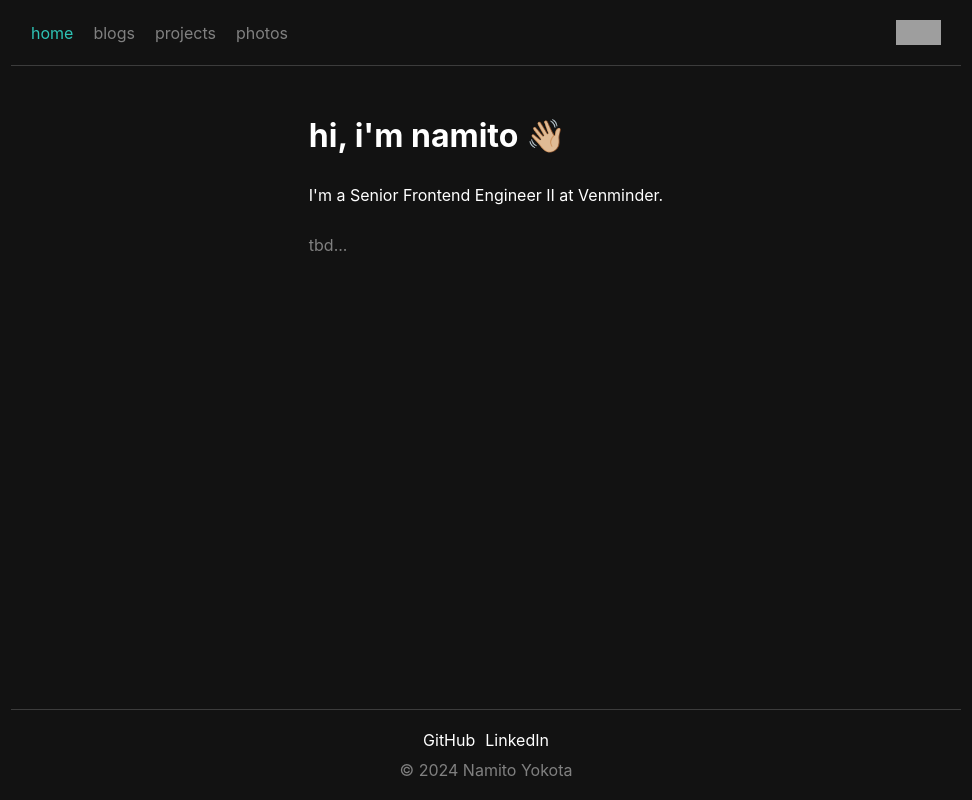
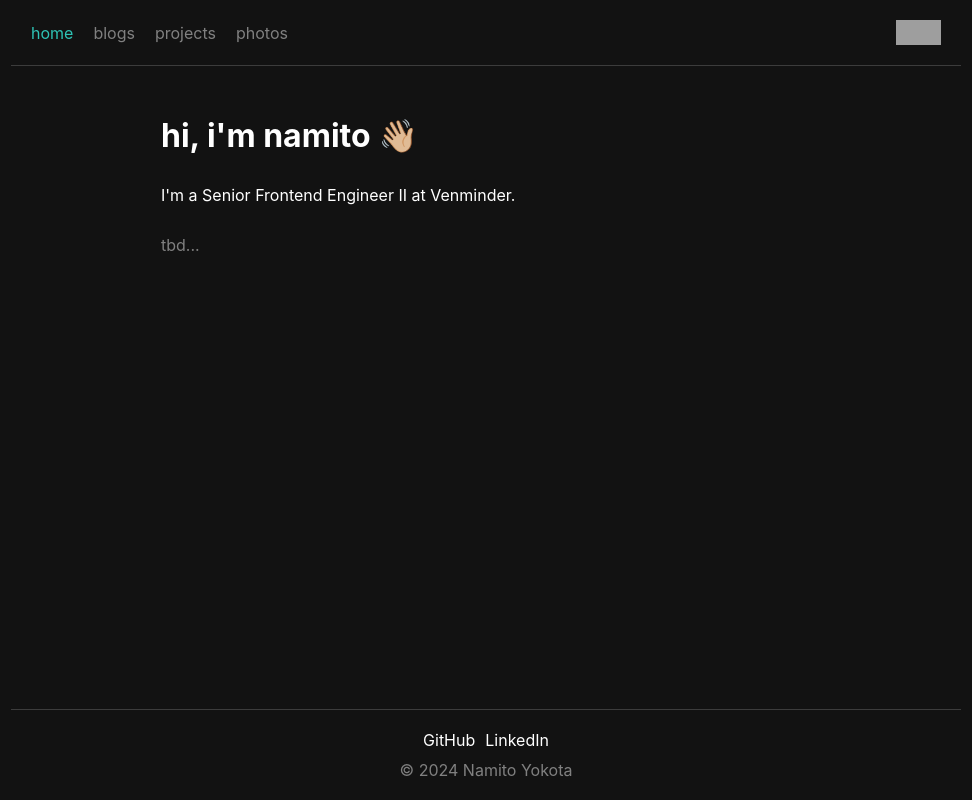
Before and after one commit to namitoyokota/portfolio, a Next.js app: page / in a window 1280 px wide. Shown: the whole page, without its empty margins (154-1126 px from the left). Built offline with nearby package versions, Linux system fonts and the light colour scheme; grey boxes are pictures that could not be loaded.

Commit message:
fixed index layout

```diff
--- a/components/Layout.tsx
+++ b/components/Layout.tsx
@@ -18,9 +18,7 @@ const Layout = ({ children, customMeta }: LayoutProps): JSX.Element => {
                     </div>
                 </div>
             </header>
-            <main>
-                <div>{children}</div>
-            </main>
+            <main>{children}</main>
             <footer>
                 <div className={styles.footerpane}>
                     <div className={styles.sociallinks}>
--- a/styles/globals.css
+++ b/styles/globals.css
@@ -12,9 +12,11 @@ body {
 }
 
 main {
+    width: 100%;
     max-width: 750px;
     margin-left: auto;
     margin-right: auto;
+    padding: 0 50px;
 }
 
 ::selection {
```
